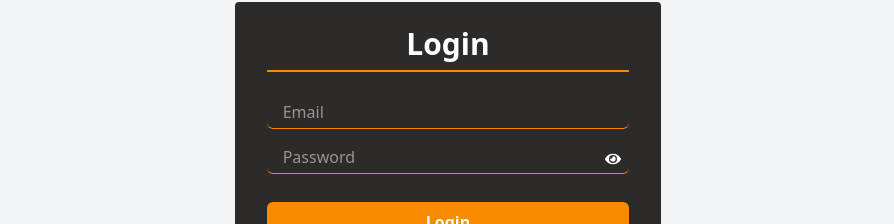
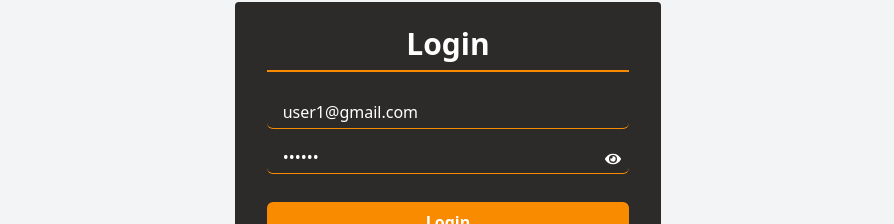
Before and after one commit to ShahAlom47/my_work_book, a Next.js app: page /login in a window 1280 px wide. Shown: the part 261-485 px from the top of the page, without its empty margins (192-1086 px from the left). Built offline with nearby package versions, Linux system fonts and the light colour scheme; no server answers.

Commit message:
update   middlware  and  login page

```diff
--- a/src/app/(auth)/login/page.tsx
+++ b/src/app/(auth)/login/page.tsx
@@ -13,8 +13,8 @@
 import SocialLogin from "@/Component/SocialLogin";
 
 const Login: React.FC = () => {
-  const [email, setEmail] = useState<string>("");
-  const [password, setPassword] = useState<string>("");
+const [email, setEmail] = useState<string>("user1@gmail.com");
+const [password, setPassword] = useState<string>("123456");
   const [showPassword, setShowPassword] = useState<boolean>(false);
   const { loading, startLoading, stopLoading } = useLoading();
   const router = useRouter();
--- a/src/app/api/auth/authOptions/authOptions.ts
+++ b/src/app/api/auth/authOptions/authOptions.ts
@@ -175,7 +175,9 @@
     error: "/login", // redirect to login on auth error
   },
 
+
+
   // ✅ 6. Secret for signing JWT tokens
-  secret: process.env.NEXT_PUBLIC_AUTH_SECRET,
+  secret: process.env.NEXTAUTH_SECRET,
 };
 export default authOptions;
```
